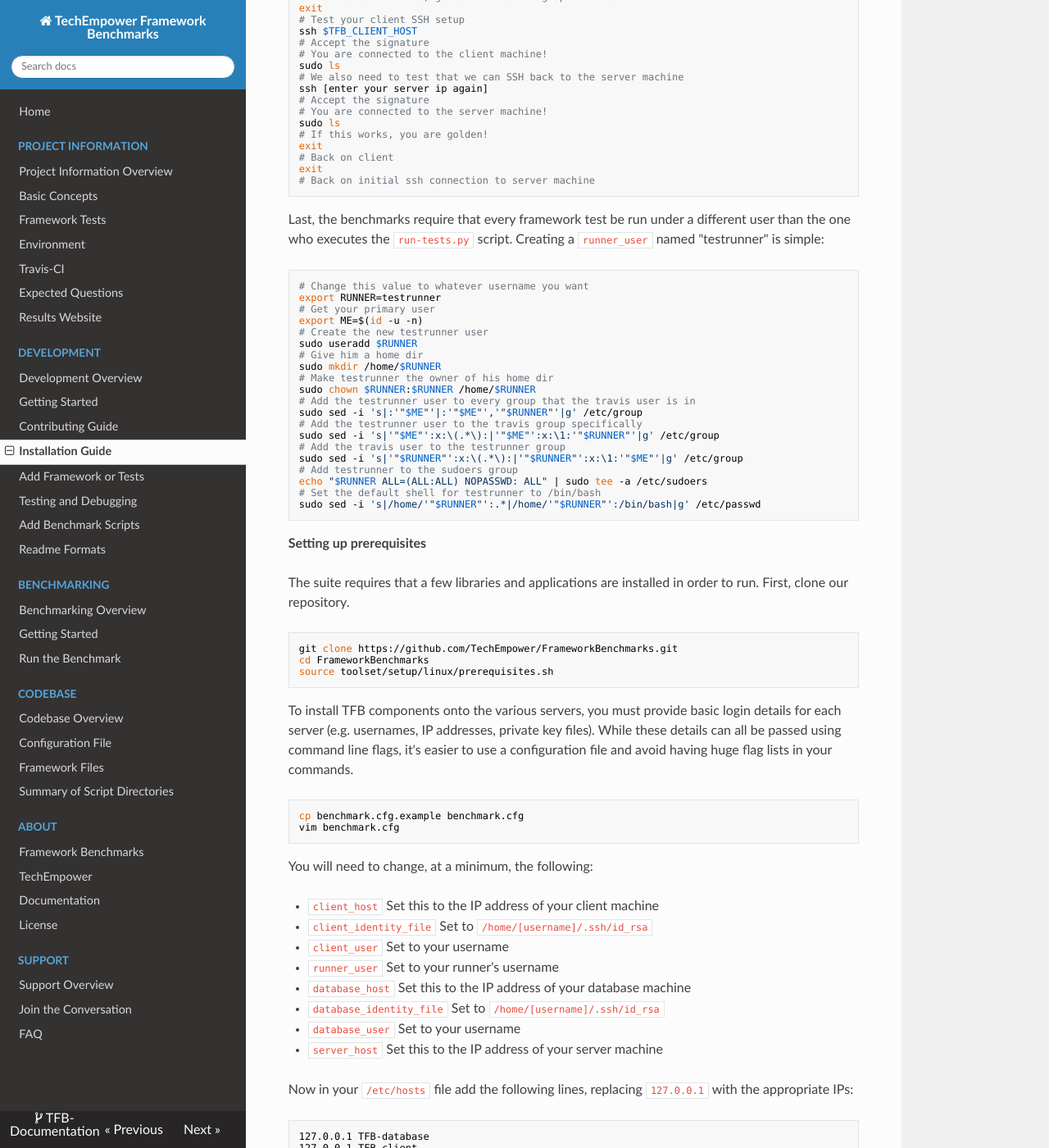
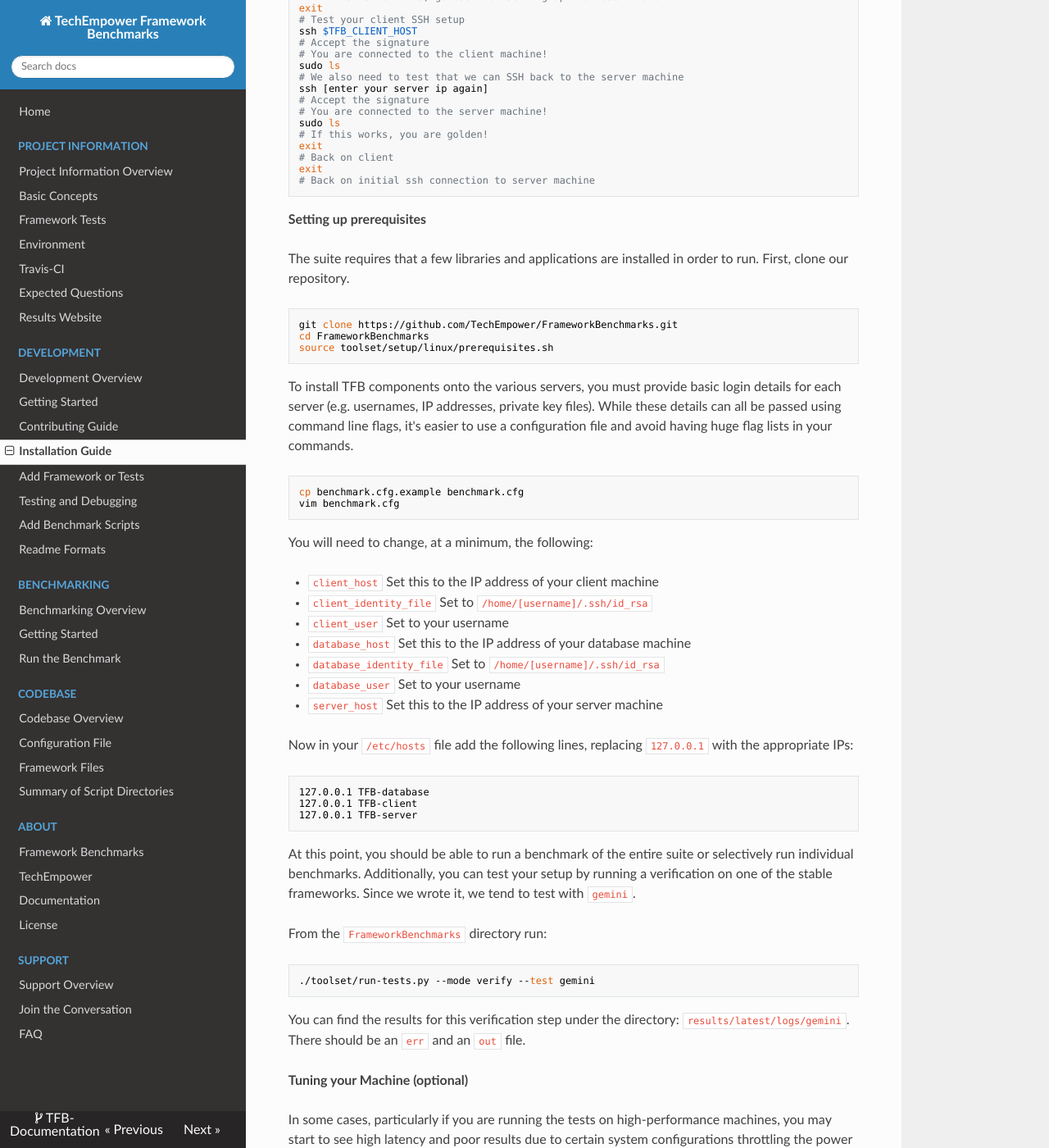
Before and after one commit to nbrady-techempower/TFB-Documentation, an MkDocs documentation site: the page built from docs/Development/Installation-Guide.md, in a window 1280 px wide and 1400 px high, scrolled down 1498 px. Shown: the whole window at 82% size. Built offline with MkDocs 1.6.1, drawn with Linux system fonts in a browser that asks for light colours; nearby versions of some CDN libraries; old or Windows-style settings are respelled for this version of MkDocs.

Commit message:
remove testrunner references

````diff
--- a/docs/Development/Installation-Guide.md
+++ b/docs/Development/Installation-Guide.md
@@ -90,32 +90,6 @@ exit
 # Back on initial ssh connection to server machine
 ```
 
-Last, the benchmarks require that every framework test be run under a different
-user than the one who executes the `run-tests.py` script. Creating a `runner_user` named "testrunner" is simple:
-
-```bash
-# Change this value to whatever username you want
-export RUNNER=testrunner
-# Get your primary user
-export ME=$(id -u -n)
-# Create the new testrunner user
-sudo useradd $RUNNER
-# Give him a home dir
-sudo mkdir /home/$RUNNER
-# Make testrunner the owner of his home dir
-sudo chown $RUNNER:$RUNNER /home/$RUNNER
-# Add the testrunner user to every group that the travis user is in
-sudo sed -i 's|:'"$ME"'|:'"$ME"','"$RUNNER"'|g' /etc/group
-# Add the testrunner user to the travis group specifically
-sudo sed -i 's|'"$ME"':x:\(.*\):|'"$ME"':x:\1:'"$RUNNER"'|g' /etc/group
-# Add the travis user to the testrunner group
-sudo sed -i 's|'"$RUNNER"':x:\(.*\):|'"$RUNNER"':x:\1:'"$ME"'|g' /etc/group
-# Add testrunner to the sudoers group
-echo "$RUNNER ALL=(ALL:ALL) NOPASSWD: ALL" | sudo tee -a /etc/sudoers
-# Set the default shell for testrunner to /bin/bash
-sudo sed -i 's|/home/'"$RUNNER"':.*|/home/'"$RUNNER"':/bin/bash|g' /etc/passwd
-```
-
 **Setting up prerequisites**
 
 The suite requires that a few libraries and applications are installed in order to run.
@@ -143,7 +117,6 @@ You will need to change, at a minimum, the following:
 * `client_host` Set this to the IP address of your client machine
 * `client_identity_file` Set to `/home/[username]/.ssh/id_rsa`
 * `client_user` Set to your username
-* `runner_user` Set to your runner's username
 * `database_host` Set this to the IP address of your database machine
 * `database_identity_file` Set to `/home/[username]/.ssh/id_rsa`
 * `database_user` Set to your username
````
